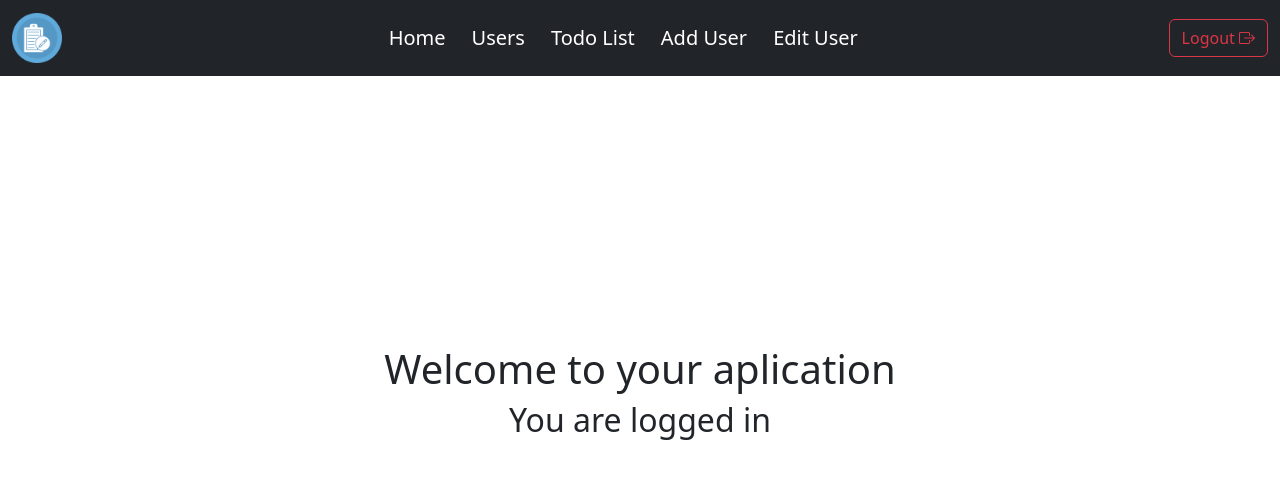
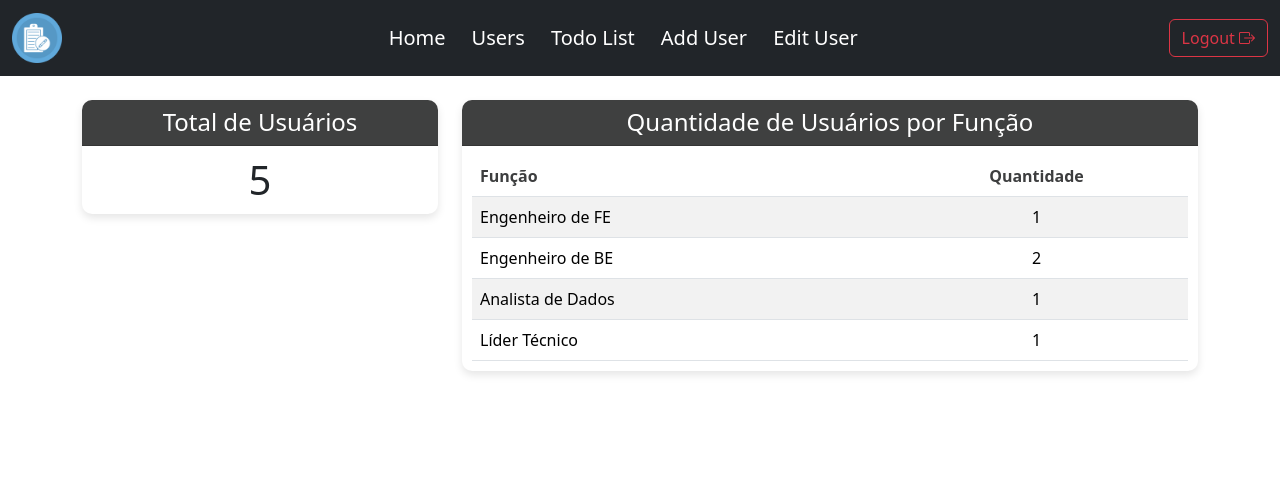
Before and after one commit to leorossiio/crud-app-ac2, an Angular app in the folder Frontend/crud-app/: page /app in a window 1280 px wide. Shown: the top 478 px of the page. Built offline with nearby package versions, Linux system fonts and the light colour scheme.

Commit message:
refactor: Feita as alterações no welcome, para mostrar o total de usuarios e a quantidade de usuarios por função, tambem foi feita uma estilização inicial

```diff
--- a/Frontend/crud-app/src/app/pages/home/components/welcome/welcome.component.css
+++ b/Frontend/crud-app/src/app/pages/home/components/welcome/welcome.component.css
@@ -2,3 +2,35 @@
   min-height: 100%;
   height: 80vh;
 }
+
+.card {
+  margin-bottom: 0;
+  border: 10px;
+  border-radius: 10px;
+  box-shadow: 0 4px 8px rgba(0, 0, 0, 0.1);
+}
+
+.card-header {
+  background-color: #3f4040;
+  border-radius: 10px 10px 0 0;
+  color: #fff;
+}
+
+.card-title {
+  margin-bottom: 0;
+  font-size: 1.5rem;
+}
+
+.card-body {
+  padding: 10px;
+}
+
+.table {
+  margin-bottom: 0;
+  background-color: #3f4040; /* Alteração da cor de fundo da tabela para cinza */
+}
+
+th {
+  font-weight: 600;
+  color: #3d3e3f;
+}
--- a/Frontend/crud-app/src/app/pages/home/components/welcome/welcome.component.html
+++ b/Frontend/crud-app/src/app/pages/home/components/welcome/welcome.component.html
@@ -1,8 +1,37 @@
-<div class="container-fluid">
-  <div class="row  align-items-center text-center full-height">
-    <div class="col">
-      <h1>Welcome to your aplication</h1>
-      <h2>You are logged in</h2>
+<div class="container">
+  <div class="row mt-4">
+    <div class="col-md-4">
+      <div class="card text-center">
+        <div class="card-header">
+          <h5 class="card-title">Total de Usuários</h5>
+        </div>
+        <div class="card-body">
+          <h1 class="card-text font-weight-bold">{{ totalUsers }}</h1>
+        </div>
+      </div>
+    </div>
+    <div class="col-md-8">
+      <div class="card">
+        <div class="card-header">
+          <h5 class="card-title text-center">Quantidade de Usuários por Função</h5>
+        </div>
+        <div class="card-body">
+          <table class="table table-striped" >
+            <thead>
+              <tr>
+                <th scope="col">Função</th>
+                <th class="text-center" scope="col">Quantidade</th>
+              </tr>
+            </thead>
+            <tbody>
+              <tr *ngFor="let role of userRoles">
+                <td>{{ role.name }}</td>
+                <td class="text-center">{{ role.count }}</td>
+              </tr>
+            </tbody>
+          </table>
+        </div>
+      </div>
     </div>
   </div>
 </div>
--- a/Frontend/crud-app/src/app/pages/home/components/welcome/welcome.component.ts
+++ b/Frontend/crud-app/src/app/pages/home/components/welcome/welcome.component.ts
@@ -6,5 +6,11 @@ import { Component } from '@angular/core';
   styleUrls: ['./welcome.component.css']
 })
 export class WelcomeComponent {
-
+  totalUsers: number = 5;
+  userRoles: any[] = [
+    { name: 'Engenheiro de FE', count: 1 },
+    { name: 'Engenheiro de BE', count: 2 },
+    { name: 'Analista de Dados', count: 1 },
+    { name: 'Líder Técnico', count: 1 }
+  ];
 }
```
